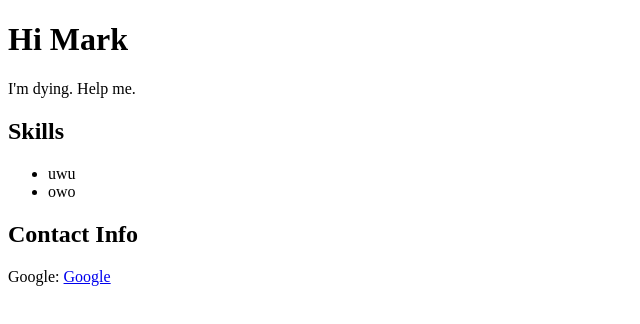
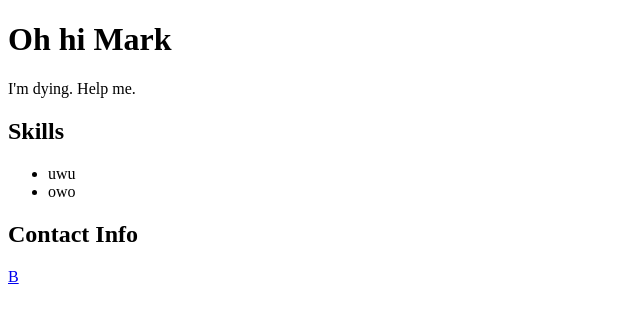
Before and after one commit to VatsalOjha/about-me, a plain HTML site: page index.html in a window 1280 px wide. Shown: the whole page, without its empty margins (0-640 px from the left). Drawn offline with Linux system fonts and the light colour scheme.

Commit message:
Update index.html

```diff
--- a/index.html
+++ b/index.html
@@ -8,7 +8,7 @@
 </head>
 <body>
 	<div>
-		<h1> Hi Mark </h1>
+		<h1> Oh hi Mark </h1>
 		<p> I'm dying. Help me. </p>
 		<h2> Skills </h2>
 		<ul>
@@ -16,7 +16,7 @@
 			<li> owo </li>
 		</ul>
 		<h2> Contact Info </h2>
-		<p>Google: <a href="https://www.google.com">Google</a></p>
+		<p><a href="https://images.emojiterra.com/google/android-pie/share/1f171.jpg">B</a></p>
 	</div>
 </body>
 </html>
```
